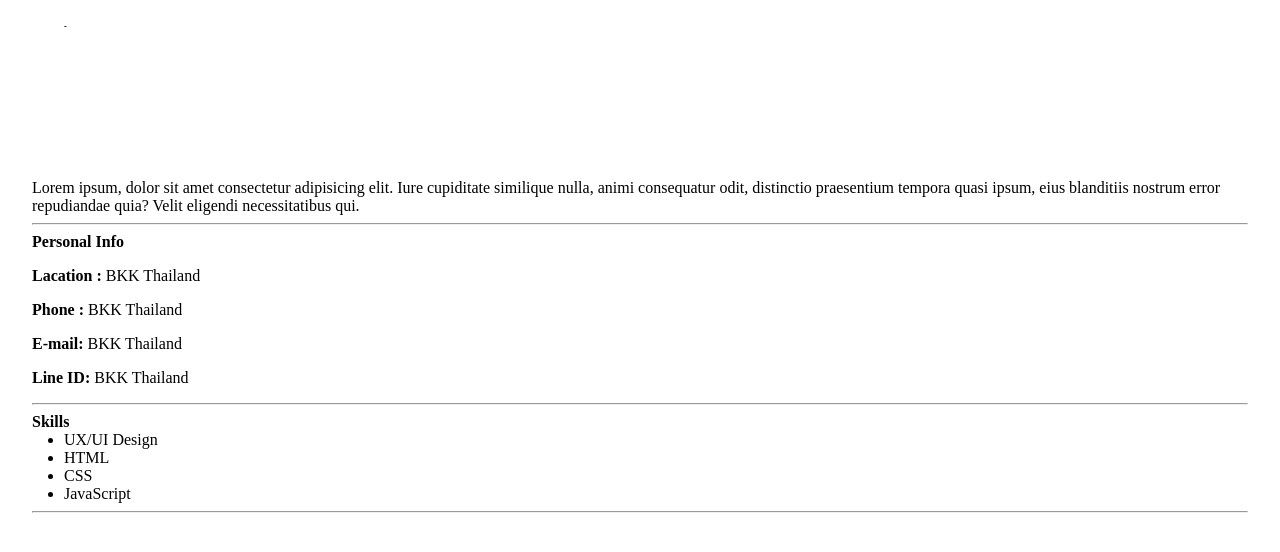
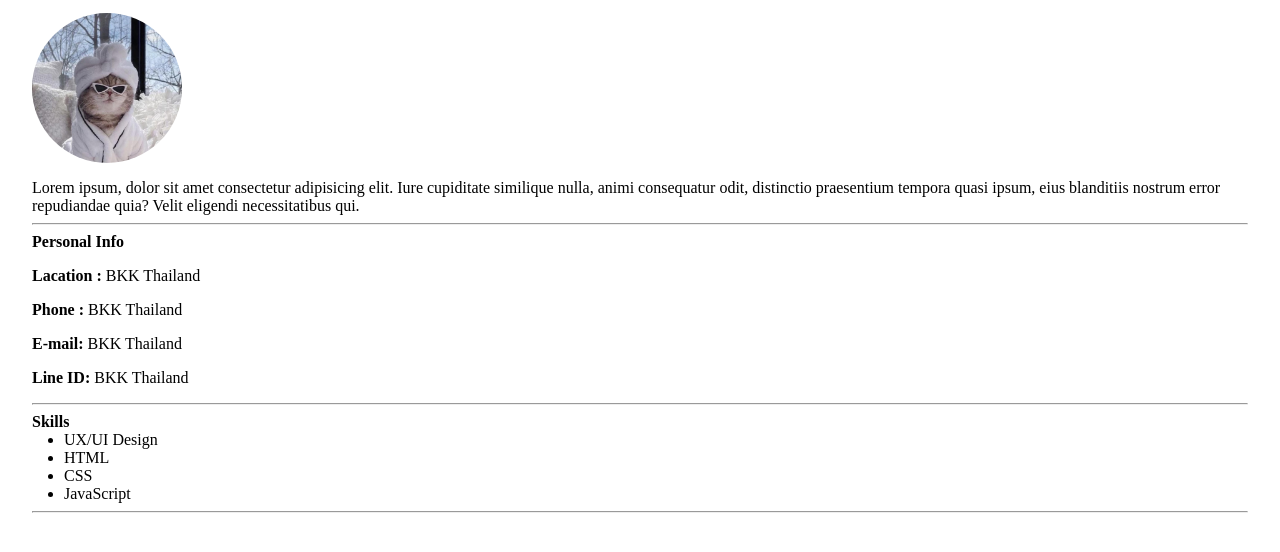
Before and after one commit to KhunKf/Homework1, a plain HTML site: page index.html in a window 1280 px wide. Shown: the part 126-678 px from the top of the page. Drawn offline with Linux system fonts and the light colour scheme; the site is published under a folder, as on GitHub Pages, so addresses that start at the root find nothing.

Commit message:
homework1

```diff
--- a/index.html
+++ b/index.html
@@ -22,7 +22,7 @@
         </div>
 
         <div class="proflie">
-            <img src="/homework1/Kf.JPG" alt="cat">
+            <img src="Kf.JPG" alt="cat">
         </div>
 
         <P>Lorem ipsum, dolor sit amet consectetur adipisicing elit. Iure cupiditate similique nulla, animi consequatur odit, distinctio praesentium tempora quasi ipsum, eius blanditiis nostrum error repudiandae quia? Velit eligendi necessitatibus qui.</P>
```
